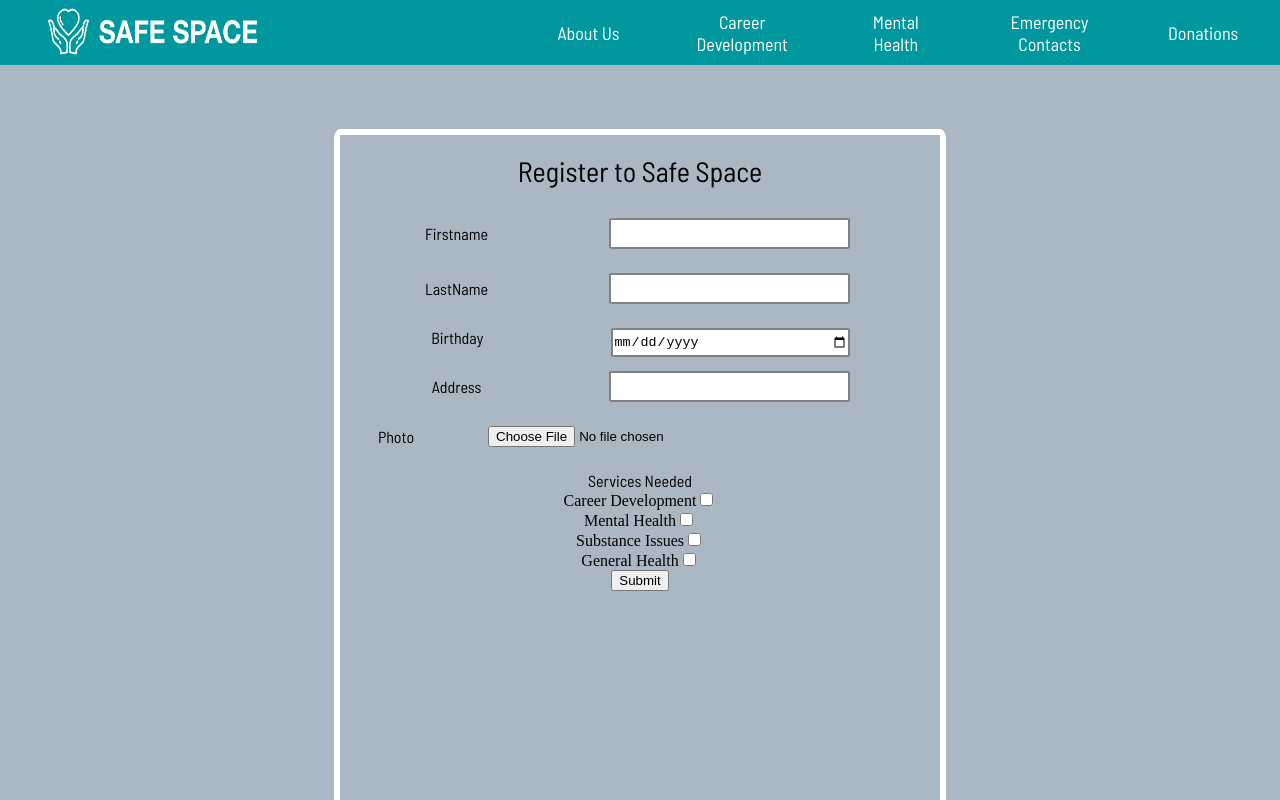
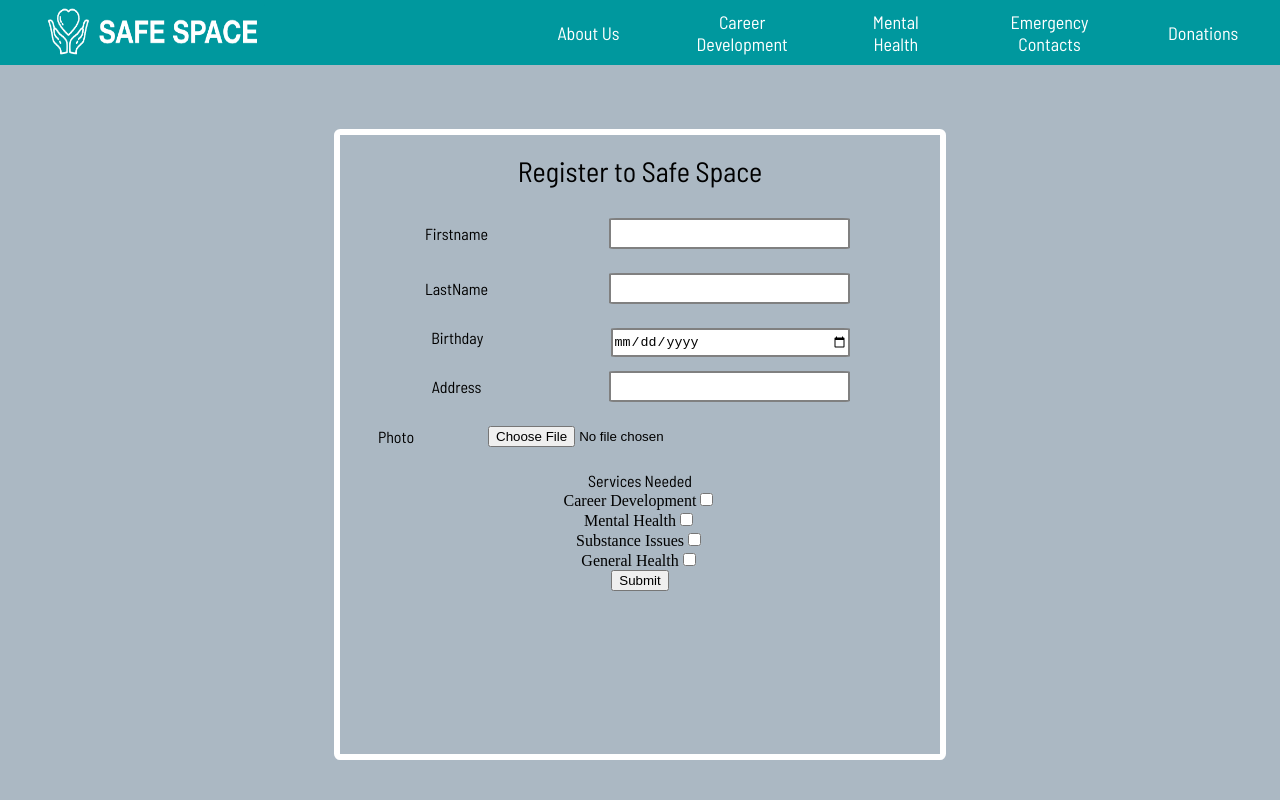
Before and after one commit to youngseoAhn/SeniorProject, a React (Create React App) app: page /ClientEnter in a window 1280 px wide. Shown: the top 800 px of the page. Built offline with nearby package versions, Linux system fonts and the light colour scheme; a web font is replaced by a local one.

Commit message:
Style change on ClientEnter page.

```diff
--- a/src/App.js
+++ b/src/App.js
@@ -7,7 +7,6 @@ import {Routes, Route} from 'react-router-dom';
 import Donation from './Pages/Donations.js';
 import ClientEnter from './Pages/ClientEnter.js'
 import Submitted from './Pages/Submitted.js'
-import UserEntered from './Pages/UserEntered.js';
 import './App.css';
 
 function App() {
@@ -21,7 +20,6 @@ function App() {
       <Route path='/Donation' element = {<Donation/>}/>
       <Route path='/ClientEnter' element = {<ClientEnter/>}/>
       <Route path='/Submitted' element = {<Submitted/>}/>
-      <Route path='/UserEntered' element = {<UserEntered/>}/>
     </Routes>
   );
 }
--- a/src/Pages/ClientEnter.css
+++ b/src/Pages/ClientEnter.css
@@ -3,7 +3,7 @@
     margin-bottom: 5%;
     padding-top: 1.5%;
     width: 600px;
-    height: 900px;
+    height: 600px;
     text-align: center;
     background-color: #ABB8C3;
     margin-left: auto;
--- a/src/Pages/Mental.js
+++ b/src/Pages/Mental.js
@@ -8,7 +8,6 @@ const Mental = () => {
         <div>
             <Header/>
             <p class='mainheading'> <br></br>Mental Health Matters. <br></br>This is your Safe Space.</p>
-
 
         <section className="MHsection">
              <div className="MHDiv">
--- a/src/Pages/UserEntered.js
+++ /dev/null
@@ -1,16 +0,0 @@
-import React from "react";
-import Header from "../Components/Header";
-import Footer from "../Components/Footer";
-
-
-const UserEntered = () => {
-    return (
-        <div>
-            <Header/>
-            <p className="registerMessage">Thank you for register to Safe Space!<br/>We will assist you shortly.</p>
-            <Footer/>
-        </div>
-    );
-}
-
-export default UserEntered;
```
